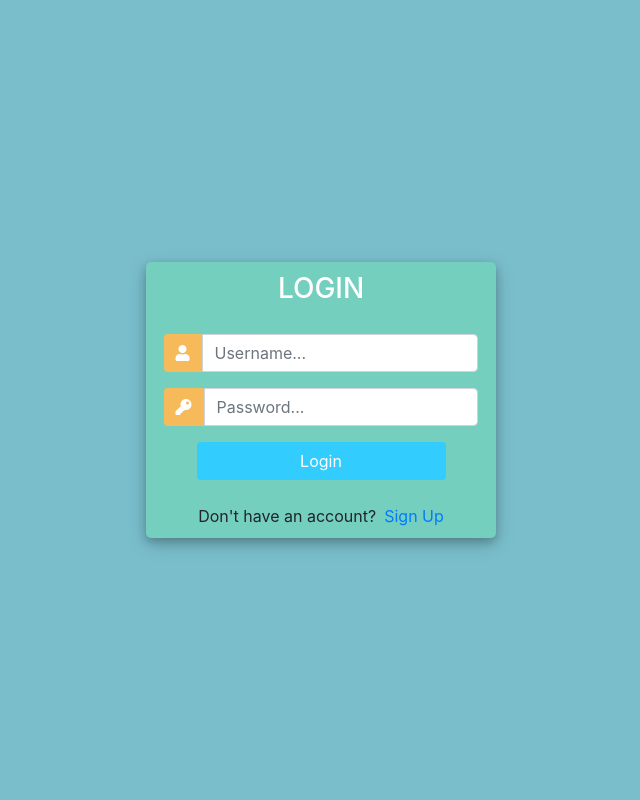
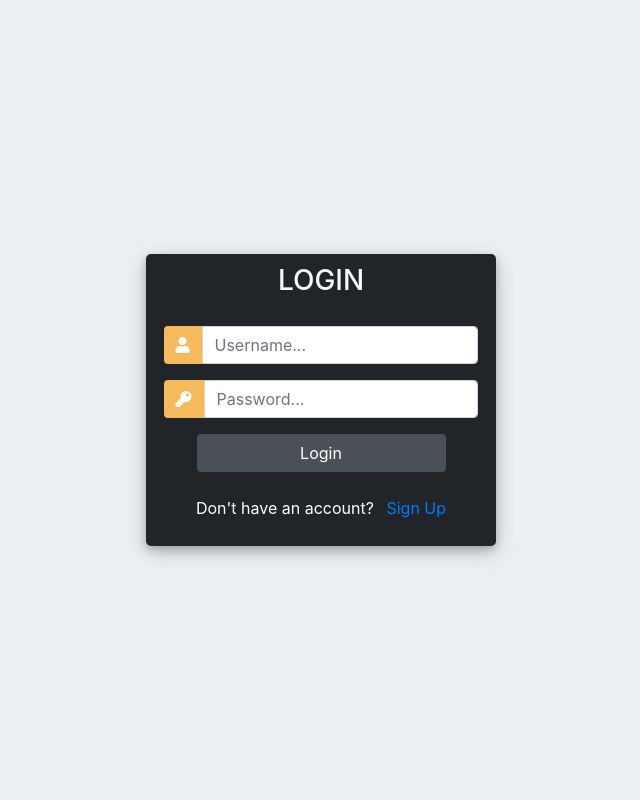
Before and after one commit to edc-saman/lcs_techitout, a Django app: template Logistics/LCS/templates/LCS/login.html in a window 1280 px wide. Shown: the whole page, without its empty margins (319-959 px from the left). Run offline with Django 4.2, Linux system fonts and the light colour scheme; the template is opened without the code that fills it, so the values that code supplies are empty; some libraries are stand-ins or nearby versions.

Commit message:
Fix UI changes

```diff
--- a/Logistics/LCS/templates/LCS/login.html
+++ b/Logistics/LCS/templates/LCS/login.html
@@ -14,13 +14,13 @@
 			margin: 0;
 			padding: 0;
 			height: 100%;
-			background: #7abecc !important;
+			background: #eceff2 !important;
 		}
 		.user_card {
 			width: 350px;
 			margin-top: auto;
 			margin-bottom: auto;
-			background: #74cfbf;
+			background: #212529;
 			position: relative;
 			display: flex;
 			justify-content: center;
@@ -38,13 +38,12 @@
 		}
 
 		#form-title{
-			color: #fff;
-
+			color: #f8f9fa;
 		}
 
 		.login_btn {
 			width: 100%;
-			background: #33ccff !important;
+			background: #495057 !important;
 			color: white !important;
 		}
 		.login_btn:focus {
@@ -116,7 +115,9 @@
 
 				<div class="mt-4">
 					<div class="d-flex justify-content-center links">
-						Don't have an account? <a href="{% url 'signup' %}" class="ml-2">Sign Up</a>
+						<p style="color:white">
+							Don't have an account? <a href="{% url 'signup' %}" class="ml-2">Sign Up</a>
+						</p>
 					</div>
 
 				</div>
--- a/Logistics/LCS/templates/LCS/signup.html
+++ b/Logistics/LCS/templates/LCS/signup.html
@@ -2,11 +2,11 @@
 
 {% load crispy_forms_tags %}
 {% block content %}
-<h1>Create an Account</h1>
+<h2>Create an Account</h2>
 <form method="post" action="/signup/" class="form-group">
     {% csrf_token %}
     {{form|crispy}}
     <br>
-    <button type="submit",name="createUser" class="btn btn-success">Register</button>
+    <button type="submit",name="createUser" class="btn btn-success" style="background-color:#0d6efd">Register</button>
 </form>
     {% endblock %}
--- a/Logistics/LCS/urls.py
+++ b/Logistics/LCS/urls.py
@@ -3,7 +3,7 @@ from . import views
 
 urlpatterns = [
     path('logout/', views.logoutuser, name="logout"),
-    path('login', views.loginPage, name="login"),
+    path('', views.loginPage, name="login"),
     path('signup/', views.signup, name="signup"),
     path('dashboard/', views.home, name="home"),
 ]
--- a/Logistics/Logistics/urls.py
+++ b/Logistics/Logistics/urls.py
@@ -19,6 +19,6 @@ from django.urls import path, include
 from Logistics import views
 
 urlpatterns = [
+    path('', include("LCS.urls")),
     path('admin/', admin.site.urls),
-    path('', include("LCS.urls")),
 ]
```
Also changed, not shown: Logistics/LCS/views.py (+6 -1 lines), Logistics/db.sqlite3.
